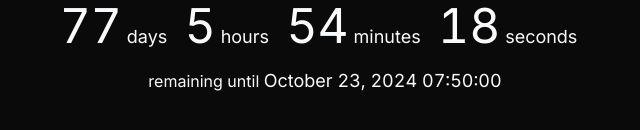
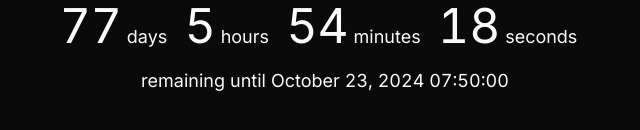
Before and after one commit to ohdy518/ohdy518.github.io, a SvelteKit app in the folder portfolio-svelte/: page /exam in a window 1280 px wide. Shown: the part 352-482 px from the top of the page, without its empty margins (315-955 px from the left). Built offline with nearby package versions, Linux system fonts and the light colour scheme.

Commit message:
Fix nbsp;

```diff
--- a/portfolio-svelte/src/routes/exam/+page.svelte
+++ b/portfolio-svelte/src/routes/exam/+page.svelte
@@ -45,6 +45,6 @@
         <span class="inter-tnum text-5xl">{seconds}<span class="inter text-lg">&nbsp;second{seconds!==1?"s" : ""}</span>&nbsp;</span>
     </div>
     <div class="pt-4 mx-8">
-    <span>remaining until <span class="inter-tnum text-lg">{NEXT_EXAM.replaceAll(" ", ' ')}</span></span>
+    <span class="inter text-lg">remaining until <span class="inter-tnum text-lg" id="target-time-span">{NEXT_EXAM.replaceAll(" ", " ")}</span></span>
     </div>
 </div>
```
